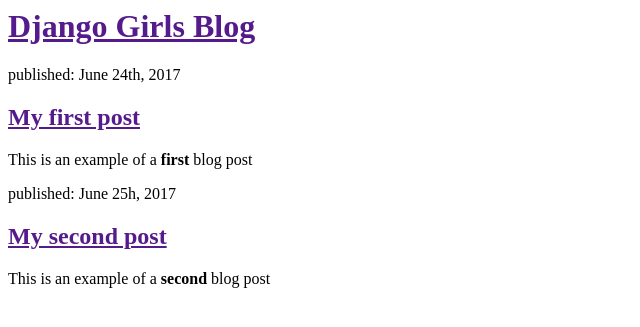
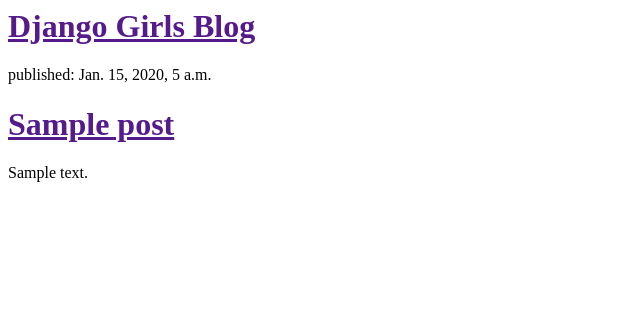
Before and after one commit to danieljsmarda/my-first-blog, a Django app: template blog/templates/blog/post_list.html in a window 1280 px wide. Shown: the top 327 px of the page, without its empty margins (0-640 px from the left). Run offline with Django 3.2, Linux system fonts and the light colour scheme; the template is opened without the code that fills it: values that come from a table or form of the project are taken from there, others are empty; tables that the repository leaves empty hold one stand-in row (values such as "Sample post").

Commit message:
Modified templates to display posts from database.

```diff
--- a/blog/models.py
+++ b/blog/models.py
@@ -6,7 +6,7 @@
     title = models.CharField(max_length=200)
     text = models.TextField()
     created_date = models.DateTimeField(default=timezone.now)
-    pushlished_date = models.DateTimeField(blank=True, null=True)
+    published_date = models.DateTimeField(blank=True, null=True)
 
     def publish(self):
         self.published_date = timezone.now()
--- a/blog/templates/blog/post_list.html
+++ b/blog/templates/blog/post_list.html
@@ -6,18 +6,11 @@
     <div>
       <h1><a href="">Django Girls Blog</a></h1>
     </div>
-
-    <div>
-      <p>published: June 24th, 2017</p>
-      <h2><a href="">My first post</a></h2>
-      <p>This is an example of a <strong>first</strong> blog post</p>
-    </div>
-
-
-    <div>
-      <p>published: June 25h, 2017</p>
-      <h2><a href="">My second post</a></h2>
-      <p>This is an example of a <strong>second</strong> blog post</p>
-    </div>
+    {% for post in posts %}
+      <div>
+        <p>published: {{post.published_date}}</p>
+        <h1><a href="">{{post.title}}</a></h1>
+        <p>{{post.text|linebreaksbr}}
+    {% endfor %}
   </body>
 </html>
--- a/blog/views.py
+++ b/blog/views.py
@@ -1,6 +1,10 @@
 from django.shortcuts import render
+from .models import Post
+from django.utils import timezone
 
 # Create your views here.
 
 def post_list(request):
-    return render(request, 'blog/post_list.html', {})
+    posts = Post.objects.filter(published_date__lte=timezone.now())\
+        .order_by('published_date')
+    return render(request, 'blog/post_list.html', {'posts': posts})
```
Also changed, not shown: blog/migrations/0002_auto_20170625_2021.py (added).
